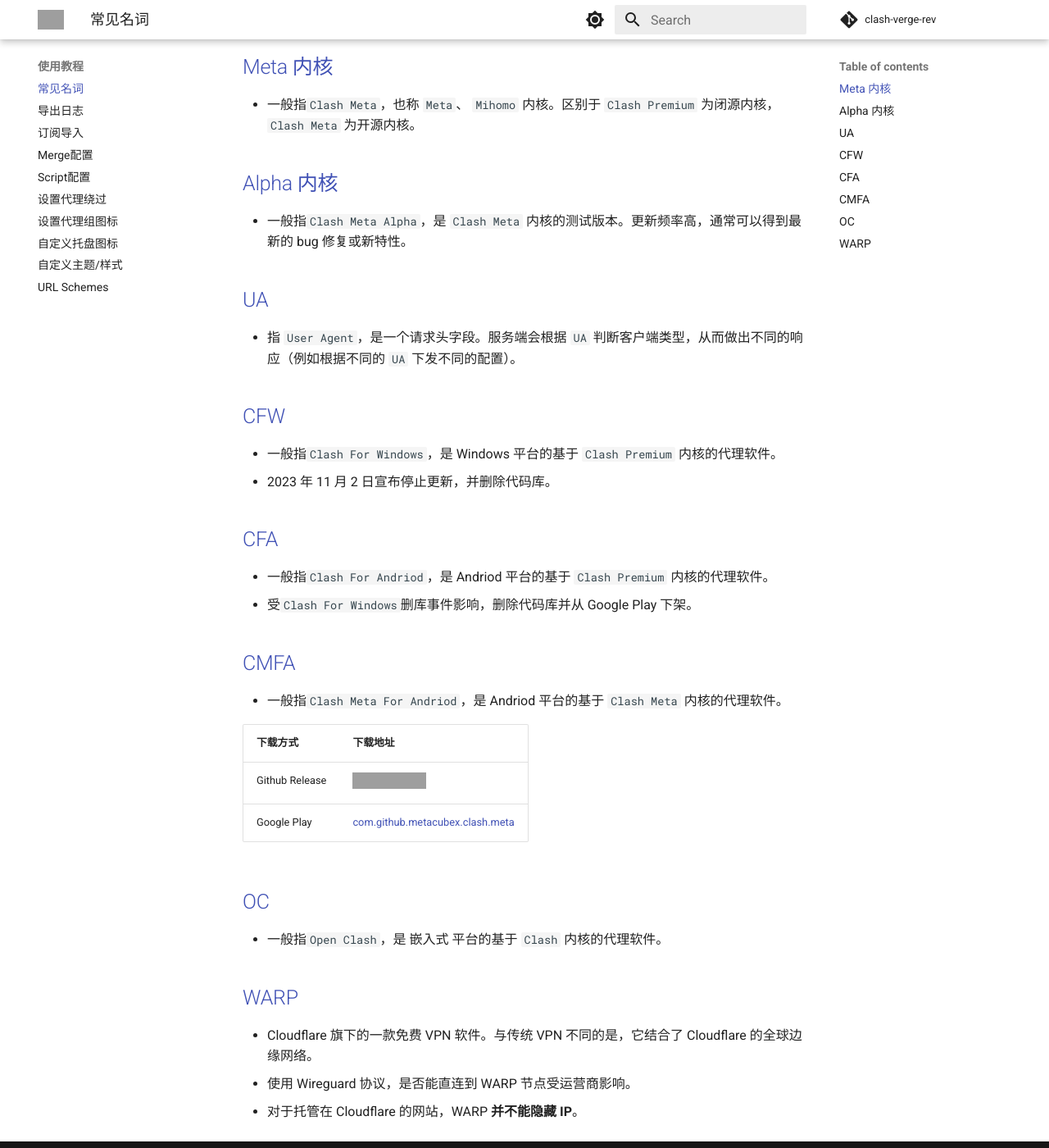
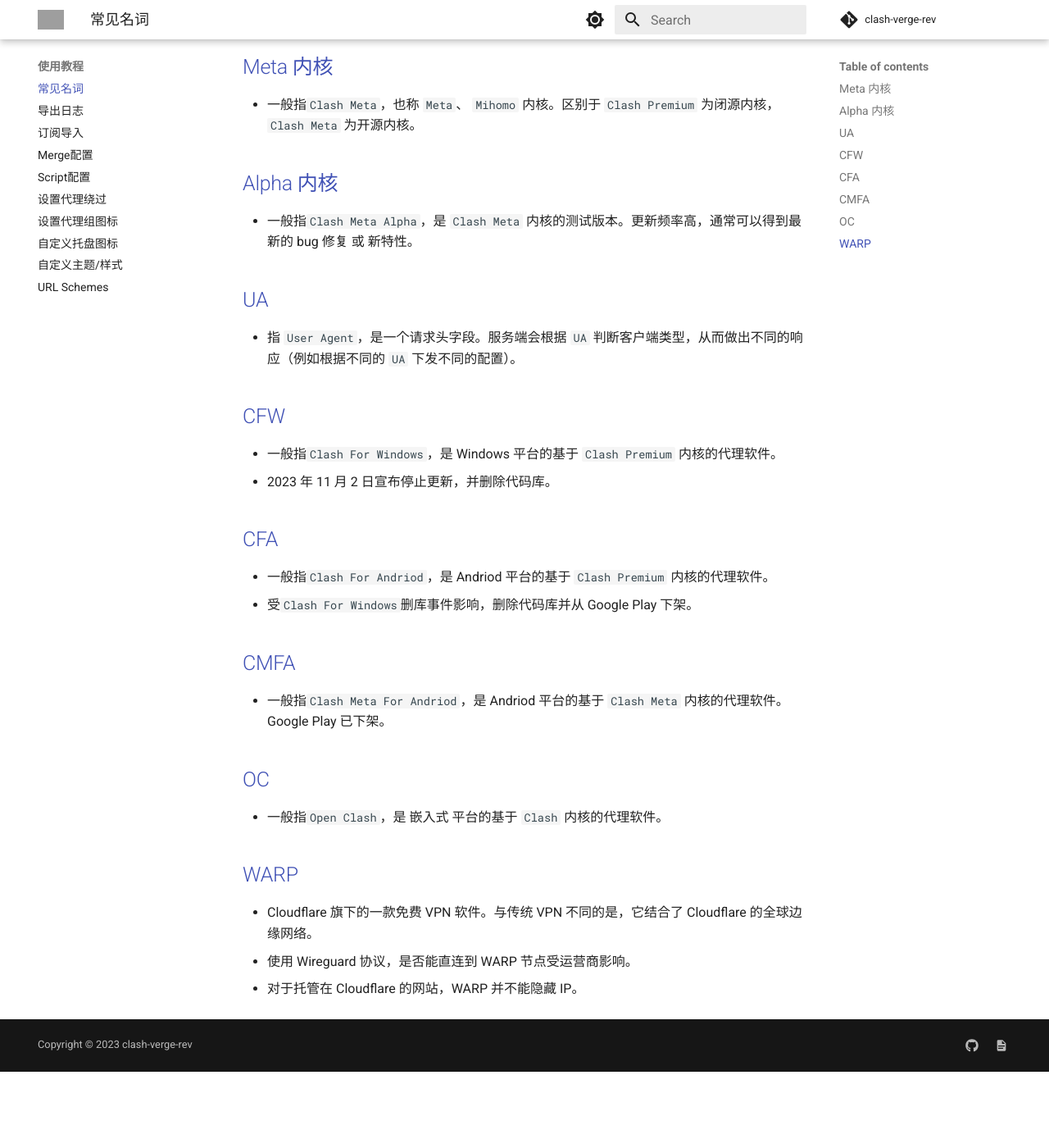
Before and after one commit to clash-verge-rev/clash-verge-rev.github.io, an MkDocs documentation site: the page built from docs/guide/term.md, in a window 1280 px wide and 1400 px high, scrolled down 209 px. Shown: the whole window at 82% size. Built offline with MkDocs 1.6.1 and Material for MkDocs 9.7.7, drawn with Linux system fonts in a browser that asks for light colours; comment, search, counter and statistics services are not loaded; after the commit the page ends 1516 px from its top, so only the background shows below that; grey boxes are pictures that could not be loaded.

Commit message:
typo: cmfa

```diff
--- a/docs/guide/term.md
+++ b/docs/guide/term.md
@@ -4,7 +4,7 @@
 
 ## Alpha 内核
 
-- 一般指`Clash Meta Alpha`，是 `Clash Meta` 内核的测试版本。更新频率高，通常可以得到最新的 bug 修复或新特性。
+- 一般指`Clash Meta Alpha`，是 `Clash Meta` 内核的测试版本。更新频率高，通常可以得到最新的 bug 修复 或 新特性。
 
 ## UA
 
@@ -22,12 +22,7 @@
 
 ## CMFA
 
-- 一般指`Clash Meta For Andriod`，是 Andriod 平台的基于 `Clash Meta` 内核的代理软件。
-
-  | 下载方式       | 下载地址                                                                                                                                                                                              |
-  | -------------- | ----------------------------------------------------------------------------------------------------------------------------------------------------------------------------------------------------- |
-  | Github Release | <a href='https://github.com/MetaCubeX/ClashMetaForAndroid/releases/latest' target="_blank"><img alt="GitHub Release" src="https://img.shields.io/github/v/release/MetaCubeX/ClashMetaForAndroid"></a> |
-  | Google Play    | <a href='https://play.google.com/store/apps/details?id=com.github.metacubex.clash.meta' target="_blank">com.github.metacubex.clash.meta</a>                                                           |
+- 一般指`Clash Meta For Andriod`，是 Andriod 平台的基于 `Clash Meta` 内核的代理软件。Google Play 已下架。
 
 ## OC
 
@@ -37,4 +32,4 @@
 
 - Cloudflare 旗下的一款免费 VPN 软件。与传统 VPN 不同的是，它结合了 Cloudflare 的全球边缘网络。
 - 使用 Wireguard 协议，是否能直连到 WARP 节点受运营商影响。
-- 对于托管在 Cloudflare 的网站，WARP **并不能隐藏 IP**。
+- 对于托管在 Cloudflare 的网站，WARP 并不能隐藏 IP。
```
Also changed, not shown: docs/friendship.md (+11 -11 lines).
